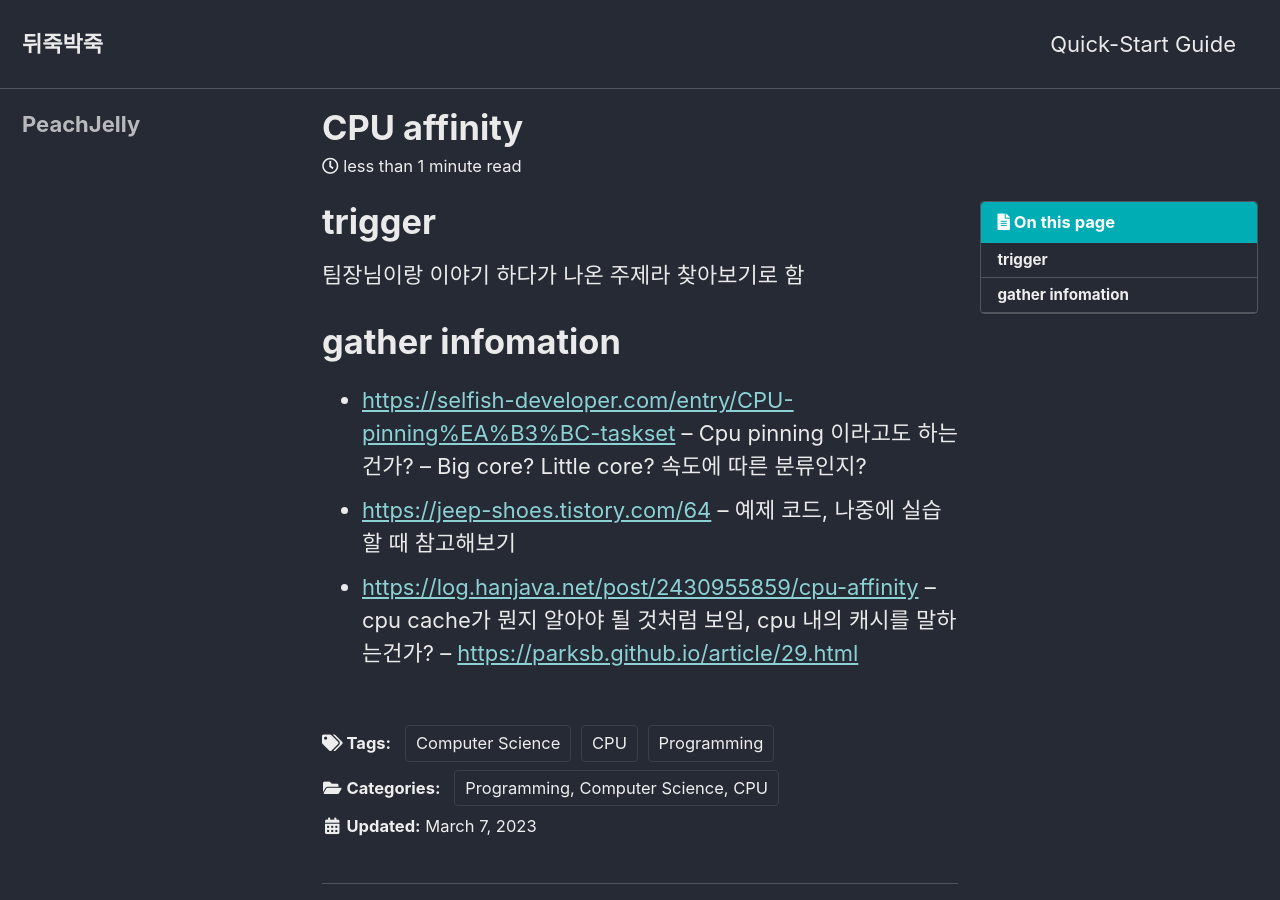
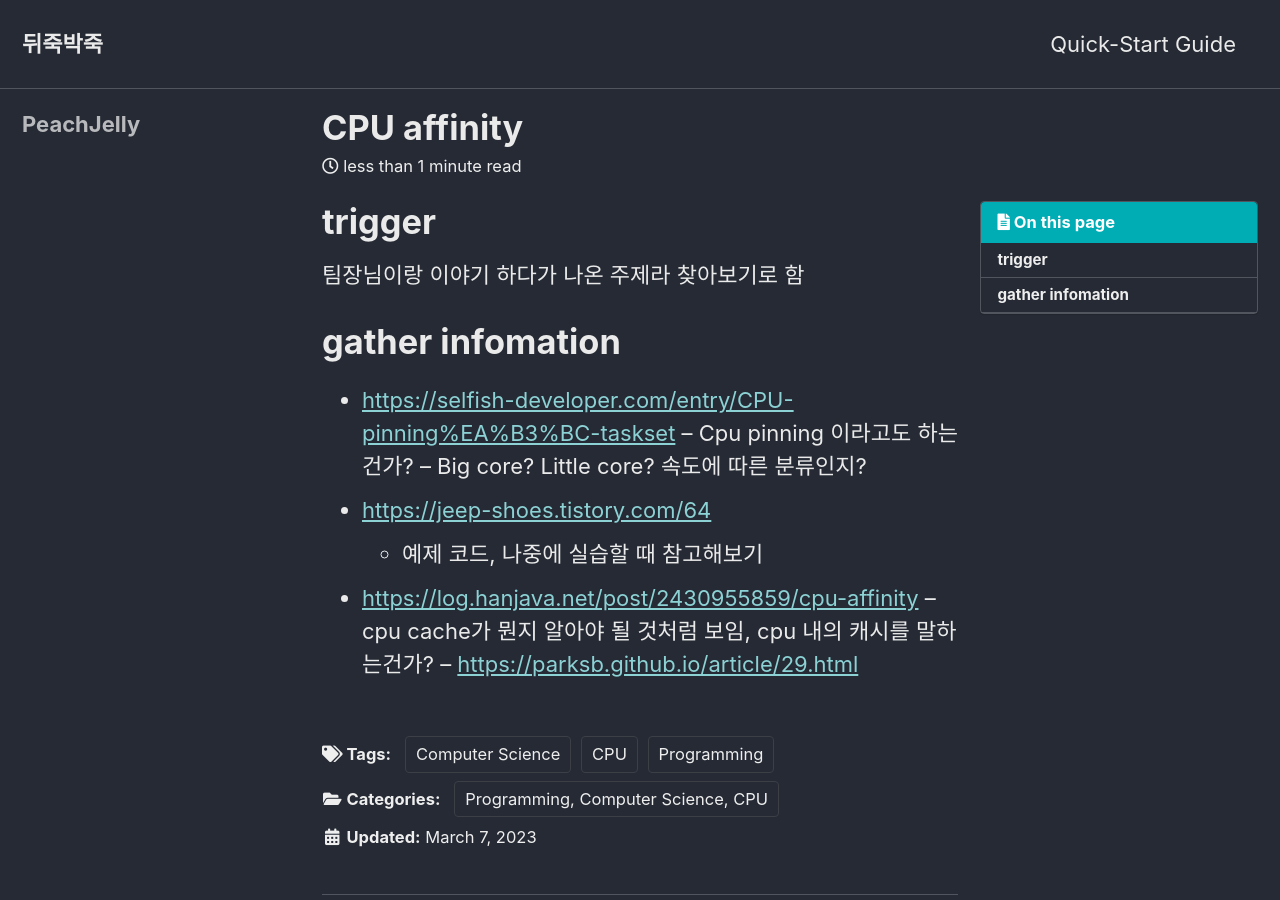
Before and after one commit to peachjelly/peachjelly.github.io, a Jekyll site: the page built from _posts/2023-03-07-cpu_affinity.md, in a window 1280 px wide and 900 px high. Built offline with Jekyll 4.4.1, drawn with Linux system fonts in a browser that asks for light colours; cached includes are drawn as plain includes.

```diff
--- a/_posts/2023-03-07-cpu_affinity.md
+++ b/_posts/2023-03-07-cpu_affinity.md
@@ -20,7 +20,7 @@ last_modified_at: 2023-03-07
 -- Cpu pinning 이라고도 하는건가?
 -- Big core? Little core? 속도에 따른 분류인지?
 - <https://jeep-shoes.tistory.com/64>
--- 예제 코드, 나중에 실습할 때 참고해보기
+  - 예제 코드, 나중에 실습할 때 참고해보기
 - <https://log.hanjava.net/post/2430955859/cpu-affinity>
 -- cpu cache가 뭔지 알아야 될 것처럼 보임, cpu 내의 캐시를 말하는건가?
 -- <https://parksb.github.io/article/29.html>
```
